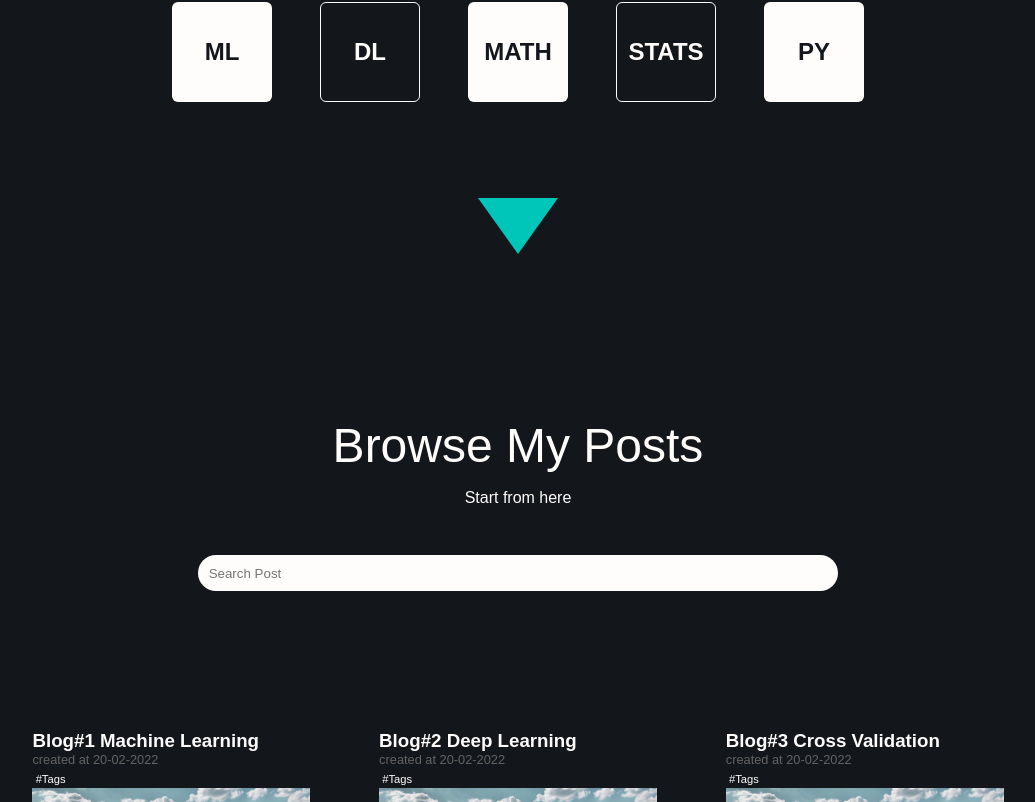
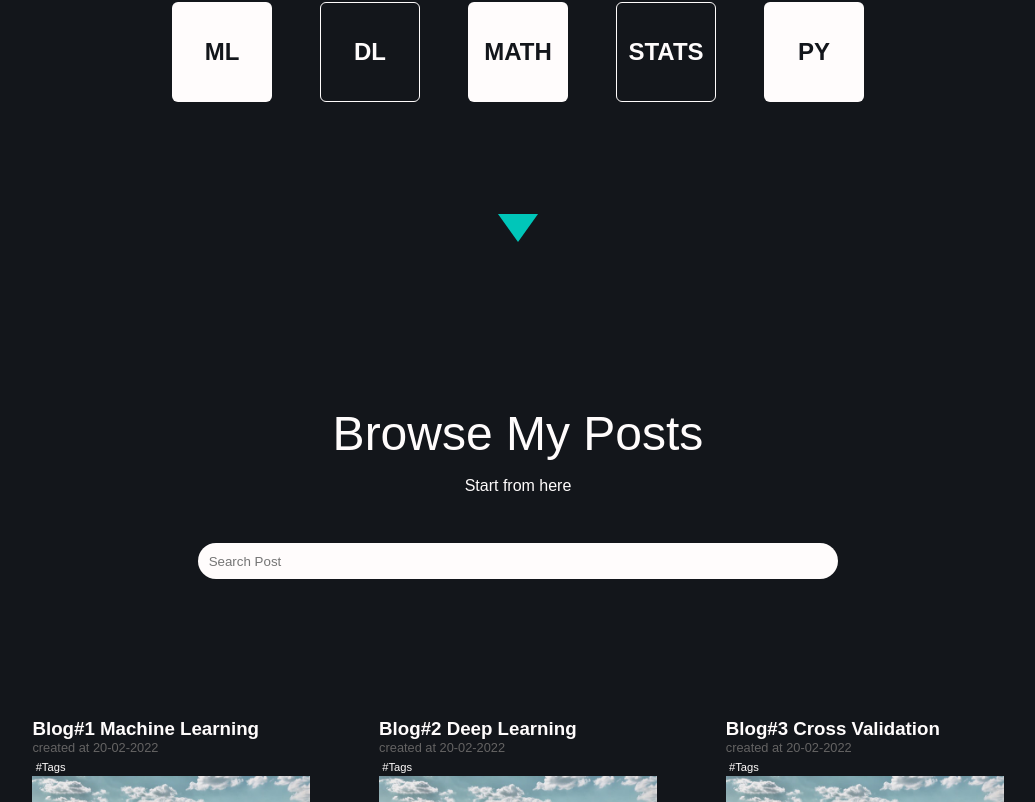
Before and after one commit to rakkaalhazimi/Vue-Blogspot, a Vue app: page / in a window 1280 px wide. Shown: the part 995-1797 px from the top of the page, without its empty margins (122-1157 px from the left). Built offline with nearby package versions, Linux system fonts and the light colour scheme.

Commit message:
change: blog cov margin and arrow size

```diff
--- a/src/components/BlogCoverage.vue
+++ b/src/components/BlogCoverage.vue
@@ -24,8 +24,7 @@
       </li>
     </ul>
 
-    <!-- <a href="#blog-browse"><button id="blog-cov-next"></button></a> -->
-    <a href="#blog-browse"><button id="header-home-start"></button></a>
+    <a href="#blog-browse"><button id="blog-cov-next"></button></a>
 
   </div>
 </template>
@@ -47,7 +46,7 @@
 
 #blog-cov-list {
   @include flex-row($justify:center, $wrap: wrap, $gap: 3rem);
-  margin-bottom: 5rem;
+  margin-bottom: 6rem;
 }
 
 .blog-cov-item {
@@ -70,6 +69,7 @@
 
 #blog-cov-next {
   @include bottom-triangle();
+  border-width: 28px 20px 0 20px;;
 
   &:hover {
     @include bottom-triangle-hover();
```
